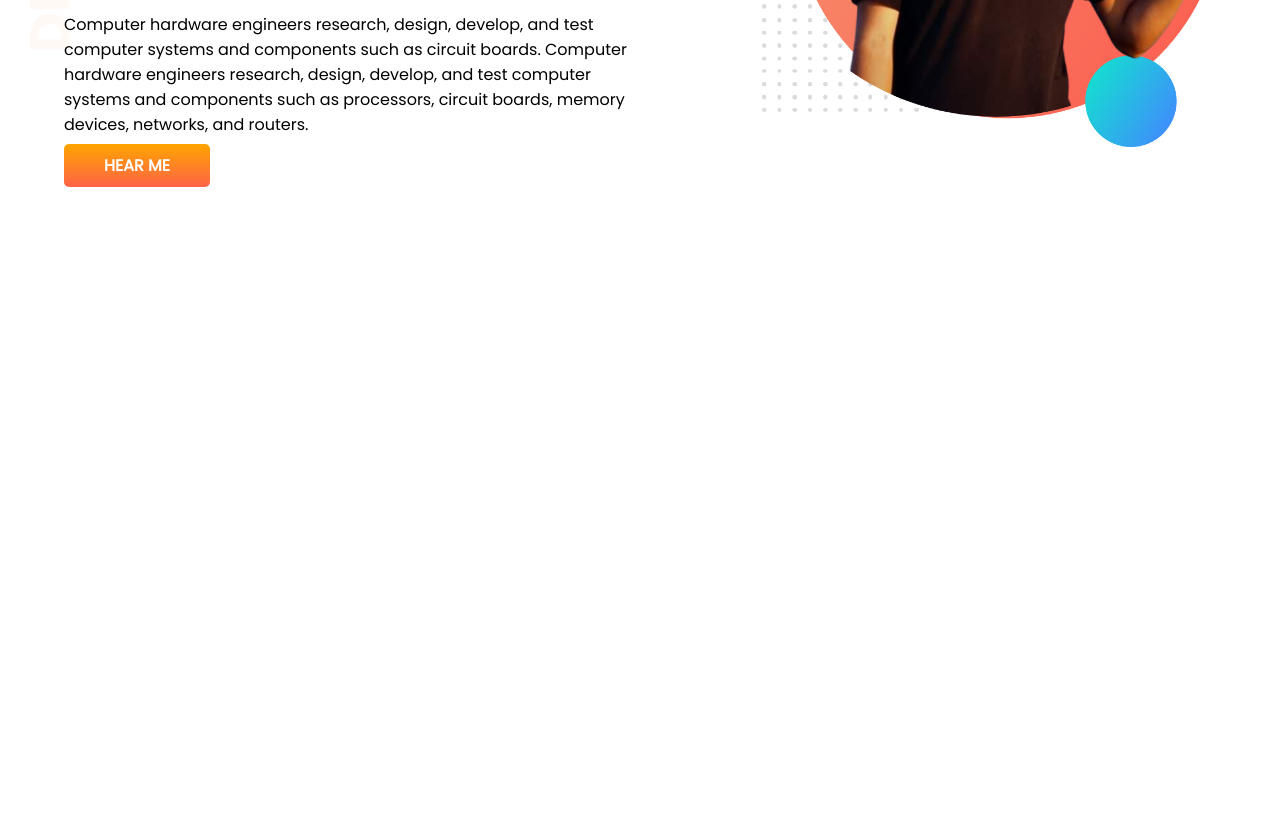
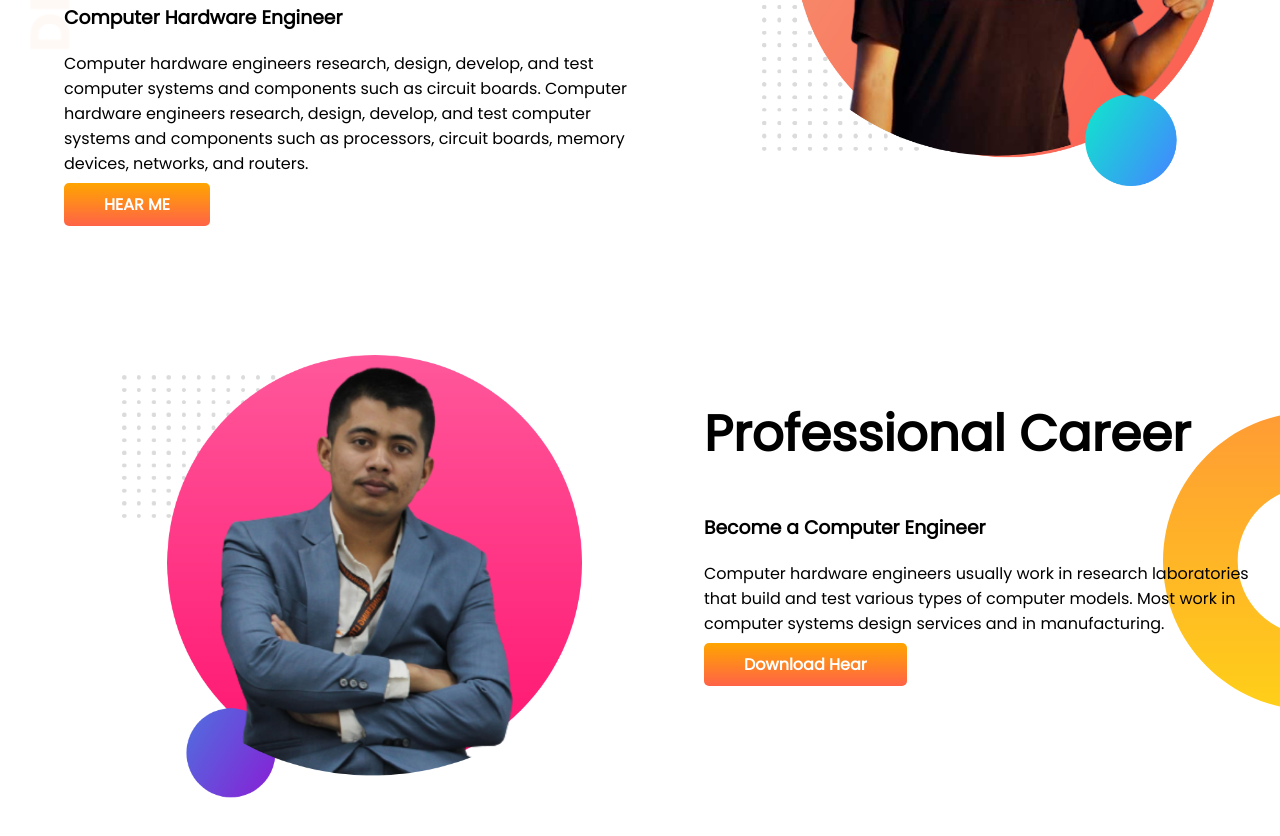
Before and after one commit to Masum-Uddin/day-to-night, a plain HTML site: page index.html in a window 1280 px wide. Shown: the part 310-1146 px from the top of the page. Before the commit the page ends 800 px from the top, so only its background shows below. Drawn offline with Linux system fonts and the light colour scheme.

Commit message:
2nd part

```diff
--- a/index.html
+++ b/index.html
@@ -24,5 +24,16 @@
             <img src="photopea.png" alt="">
         </div>
     </section>
+    <section class="topbanner2">
+        <div class="half_with">
+            <img src="photopea 2.png" alt="">
+        </div>
+        <div class="half_with">
+            <h1>Professional Career</h1>
+            <h3>Become a Computer Engineer</h3>
+            <p>Computer hardware engineers usually work in research laboratories that build and test various types of computer models. Most work in computer systems design services and in manufacturing.</p>
+            <a class="fb" target="_blank" href="https://www.facebook.com/masum.habib.50/">Download Hear</a>
+        </div>
+    </section>
 </body>
 </html>
--- a/style.css
+++ b/style.css
@@ -3,9 +3,11 @@ body{font-family: 'Bungee Shade', cursive;
     font-family: 'Poppins', sans-serif;
 margin: 0px;}
 h1{font-size: 50px;}
-section{display: flex;}
+section{display: flex;
+margin-bottom: 100px;}
 .half_with{width: 50%;
-margin-left: 5%;}
+margin-left: 5%;
+margin-top: 3%;}
 .half_with img{ width: 80%;
 padding-left: 10%;}
 .fb{text-decoration: none;
@@ -17,3 +19,7 @@ font-weight: 700;}
 .top-banner{background-image: url(top-banner.png);
 background-repeat: no-repeat;
 }
+.topbanner2{
+background-image: url(dream-bg.png);
+background-repeat: no-repeat;
+background-position: right;}
```
Also changed, not shown: photopea 2.png (added).
